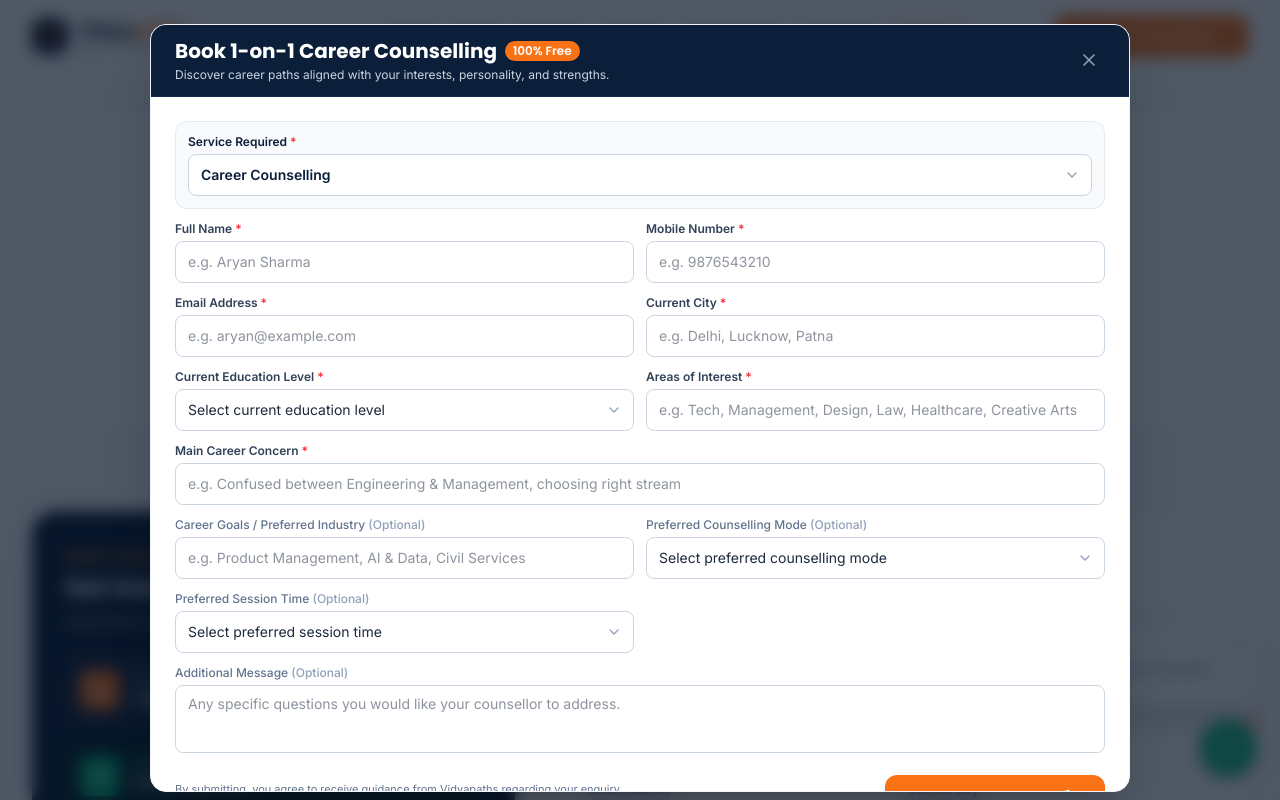
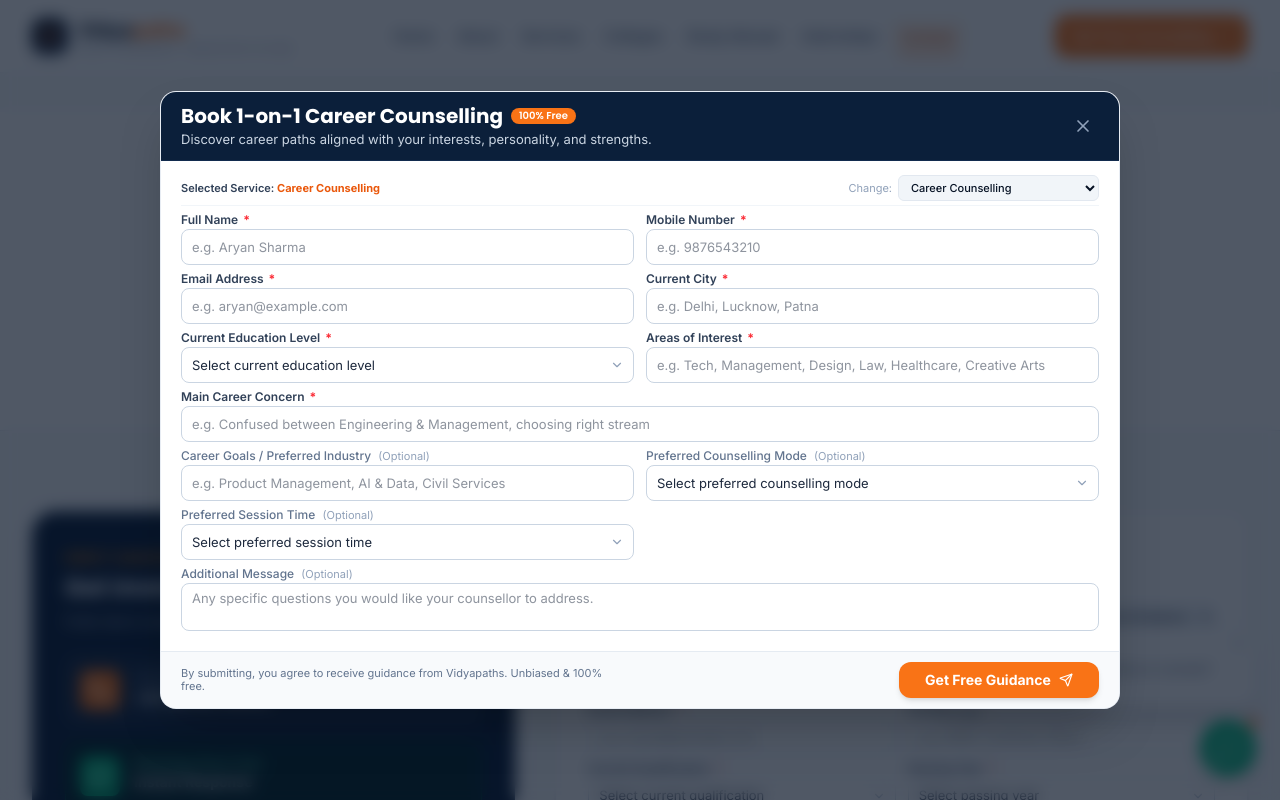
Before and after one commit to aryansingh121/Vidyapaths, a React (Vite) app: page /contact in a window 1280 px wide. Both pictures are taken after a click on the button "Get Free Counselling". Shown: the top 800 px of the page. Built offline with nearby package versions, Linux system fonts and the light colour scheme.

Commit message:
fix: structural redesign of College Admission modal to fit on one screen without scrolling

```diff
--- a/src/components/EnquiryForm.jsx
+++ b/src/components/EnquiryForm.jsx
@@ -55,7 +55,7 @@ export default function EnquiryForm({
     'scholarships-loans': {}
   });
 
-  // Prefill specific prompts (e.g. from college page or country cards)
+  // Prefill specific prompts
   useEffect(() => {
     if (defaultService) {
       if (defaultService.startsWith('Admission Guidance - ')) {
@@ -113,7 +113,6 @@ export default function EnquiryForm({
     if (onServiceChange) {
       onServiceChange(newServiceId);
     }
-    // Clear errors when switching service
     setErrors({});
     if (submitError) setSubmitError('');
   };
@@ -183,7 +182,7 @@ export default function EnquiryForm({
       if (field.type === 'url' && val && val.trim()) {
         const trimmed = val.trim();
         if (!/^https?:\/\/.+/i.test(trimmed)) {
-          newErrors[field.name] = field.errorMessage || 'Please enter a valid URL starting with http:// or https://';
+          newErrors[field.name] = field.errorMessage || 'Please enter a valid URL (http:// or https://)';
         }
       }
     });
@@ -203,7 +202,6 @@ export default function EnquiryForm({
 
     const currentValues = serviceFields[currentServiceId] || {};
 
-    // Assemble comprehensive lead payload (isolating only active service's fields)
     const leadRecord = {
       serviceId: currentServiceId,
       serviceName: activeConfig.displayName,
@@ -234,7 +232,6 @@ export default function EnquiryForm({
       .filter(Boolean)
       .join('\n');
 
-    // Attempt FormSubmit AJAX dispatch if configured
     try {
       if (siteConfig.formSubmitEmail && siteConfig.formSubmitEmail !== 'admissions@vidyapaths.com') {
         const response = await fetch(`https://formsubmit.co/ajax/${siteConfig.formSubmitEmail}`, {
@@ -256,7 +253,7 @@ export default function EnquiryForm({
         });
 
         if (!response.ok) {
-          // Fallback handled gracefully
+          // Graceful handling
         }
       }
     } catch {
@@ -275,16 +272,16 @@ export default function EnquiryForm({
   // Confirmation view
   if (submitted) {
     return (
-      <div className={`text-center animate-in fade-in duration-300 ${isModal ? 'py-3' : 'bg-white rounded-2xl p-6 sm:p-8 border border-slate-200/80 shadow-sm'}`}>
-        <div className="w-14 h-14 bg-emerald-50 text-emerald-600 rounded-full flex items-center justify-center mx-auto mb-3">
-          <CheckCircle className="w-8 h-8" />
+      <div className={`text-center animate-in fade-in duration-300 ${isModal ? 'py-4 px-5 my-auto' : 'bg-white rounded-2xl p-6 sm:p-8 border border-slate-200/80 shadow-sm'}`}>
+        <div className="w-12 h-12 bg-emerald-50 text-emerald-600 rounded-full flex items-center justify-center mx-auto mb-2.5">
+          <CheckCircle className="w-7 h-7" />
         </div>
-        <h3 className="text-xl sm:text-2xl font-bold text-navy-900 mb-1.5">Thank you!</h3>
-        <p className="text-slate-600 max-w-md mx-auto mb-4 text-xs sm:text-sm leading-relaxed">
+        <h3 className="text-xl font-bold text-navy-900 mb-1">Thank you!</h3>
+        <p className="text-slate-600 max-w-md mx-auto mb-3.5 text-xs sm:text-[13px] leading-relaxed">
           Your enquiry for <span className="font-semibold text-navy-900">{activeConfig.displayName}</span> has been received. Our dedicated mentors will get in touch shortly.
         </p>
 
-        <div className="bg-slate-50 rounded-xl p-3.5 mb-4 border border-slate-100 text-left text-xs sm:text-sm max-w-md mx-auto space-y-1.5">
+        <div className="bg-slate-50 rounded-xl p-3 mb-3.5 border border-slate-100 text-left text-xs max-w-md mx-auto space-y-1">
           <div className="flex justify-between">
             <span className="text-slate-500">Service:</span>
             <span className="font-semibold text-orange-600">{activeConfig.displayName}</span>
@@ -303,12 +300,12 @@ export default function EnquiryForm({
           </div>
         </div>
 
-        <div className="flex flex-col sm:flex-row gap-2.5 justify-center max-w-md mx-auto">
+        <div className="flex flex-col sm:flex-row gap-2 justify-center max-w-md mx-auto">
           <button
             onClick={openWhatsAppWithData}
-            className="flex-1 inline-flex items-center justify-center gap-2 px-4 py-2.5 rounded-xl text-xs sm:text-sm font-semibold text-white bg-emerald-600 hover:bg-emerald-700 transition-colors shadow-sm min-h-[42px] cursor-pointer"
+            className="flex-1 inline-flex items-center justify-center gap-1.5 px-4 py-2 rounded-xl text-xs font-semibold text-white bg-emerald-600 hover:bg-emerald-700 transition-colors shadow-sm h-[38px] cursor-pointer"
           >
-            <MessageSquare className="w-4 h-4" />
+            <MessageSquare className="w-3.5 h-3.5" />
             <span>Chat on WhatsApp Now</span>
           </button>
           <button
@@ -319,7 +316,7 @@ export default function EnquiryForm({
                 [currentServiceId]: {}
               }));
             }}
-            className="px-4 py-2.5 rounded-xl text-xs sm:text-sm font-medium text-slate-700 bg-slate-100 hover:bg-slate-200 transition-colors min-h-[42px] cursor-pointer"
+            className="px-4 py-2 rounded-xl text-xs font-medium text-slate-700 bg-slate-100 hover:bg-slate-200 transition-colors h-[38px] cursor-pointer"
           >
             Submit Another Query
           </button>
@@ -334,39 +331,38 @@ export default function EnquiryForm({
     <form
       onSubmit={handleSubmit}
       noValidate
-      className={isModal ? "w-full box-border" : "bg-white rounded-2xl p-6 sm:p-8 border border-slate-200/80 shadow-sm box-border"}
+      className={isModal
+        ? "flex flex-col flex-1 min-h-0 w-full box-border"
+        : "bg-white rounded-2xl p-6 sm:p-8 border border-slate-200/80 shadow-sm box-border"
+      }
     >
       {!isModal && (
-        <div className="flex items-center gap-2 mb-5">
-          <span className="w-8 h-8 rounded-lg bg-orange-100 text-orange-600 flex items-center justify-center shrink-0">
-            <Sparkles className="w-4 h-4" />
+        <div className="flex items-center gap-2 mb-4">
+          <span className="w-7 h-7 rounded-lg bg-orange-100 text-orange-600 flex items-center justify-center shrink-0">
+            <Sparkles className="w-3.5 h-3.5" />
           </span>
           <div>
-            <h3 className="text-lg sm:text-xl font-bold text-navy-900">{activeConfig.modalHeading}</h3>
+            <h3 className="text-lg font-bold text-navy-900">{activeConfig.modalHeading}</h3>
             <p className="text-xs text-slate-500">{activeConfig.shortDescription}</p>
           </div>
         </div>
       )}
 
-      {submitError && (
-        <div className="mb-3 p-2.5 rounded-lg bg-red-50 border border-red-200 text-red-700 text-xs flex items-center gap-2">
-          <AlertCircle className="w-4 h-4 shrink-0" />
-          <span>{submitError}</span>
-        </div>
-      )}
+      {/* Form Scrollable Body (14px 20px padding on desktop) */}
+      <div className={isModal ? "flex-1 overflow-y-auto px-4 sm:px-5 py-3 sm:py-3.5 space-y-2 box-border" : "space-y-2.5"}>
 
-      <div className="space-y-3">
-        {/* Service Selector Dropdown */}
-        <div className="bg-slate-50 p-2.5 sm:p-3 rounded-xl border border-slate-200/80">
-          <label htmlFor={`${formUid}-serviceCategory`} className="block text-xs font-semibold text-navy-900 mb-1">
-            Service Required <span className="text-red-500">*</span>
-          </label>
-          <div className="relative">
+        {/* Compact Single-Row Service Selector */}
+        <div className="flex items-center justify-between gap-2 pb-1 border-b border-slate-100 text-[11px] text-slate-600">
+          <span className="font-semibold text-slate-700 truncate">
+            Selected Service: <span className="text-orange-600 font-bold">{activeConfig.displayName}</span>
+          </span>
+          <div className="flex items-center gap-1.5 shrink-0">
+            <span className="text-slate-400 text-[11px] hidden sm:inline">Change:</span>
             <select
               id={`${formUid}-serviceCategory`}
               value={currentServiceId}
               onChange={(e) => handleServiceSelect(e.target.value)}
-              className="w-full px-3 py-2 text-xs sm:text-sm rounded-lg border border-slate-300 font-semibold text-navy-900 bg-white hover:border-orange-500 focus:border-orange-500 focus:outline-none focus:ring-1 focus:ring-orange-500 h-10 sm:h-[42px] transition-colors appearance-none pr-8 cursor-pointer"
+              className="h-[26px] px-2 py-0 text-[11px] font-medium text-navy-950 bg-slate-100 hover:bg-slate-200/70 border border-slate-200 rounded-md focus:outline-none focus:border-orange-500 cursor-pointer"
             >
               {SERVICE_OPTIONS.map((opt) => (
                 <option key={opt.id} value={opt.id}>
@@ -374,16 +370,27 @@ export default function EnquiryForm({
                 </option>
               ))}
             </select>
-            <ChevronDown className="w-4 h-4 text-slate-400 absolute right-3 top-1/2 -translate-y-1/2 pointer-events-none" />
           </div>
         </div>
 
-        {/* Section 1: Shared Contact Details */}
-        <div className="grid grid-cols-1 sm:grid-cols-2 gap-2.5 sm:gap-3">
+        {submitError && (
+          <div className="p-2 rounded-lg bg-red-50 border border-red-200 text-red-700 text-xs flex items-center gap-2">
+            <AlertCircle className="w-3.5 h-3.5 shrink-0" />
+            <span>{submitError}</span>
+          </div>
+        )}
+
+        {/* Unified Compact Two-Column Grid (Row Gap: 8px, Col Gap: 12px) */}
+        <div className="grid grid-cols-1 sm:grid-cols-2 gap-x-3 gap-y-2">
+
+          {/* Row 1 & 2: Shared Contact Fields */}
           {SHARED_FIELDS.map((field) => (
-            <div key={field.name}>
-              <label htmlFor={`${formUid}-${field.name}`} className="block text-xs font-semibold text-slate-700 mb-1">
-                {field.label} {field.required && <span className="text-red-500">*</span>}
+            <div key={field.name} className="col-span-1">
+              <label
+                htmlFor={`${formUid}-${field.name}`}
+                className="block text-[12px] font-semibold text-slate-700 mb-[3px] leading-none"
+              >
+                {field.label} {field.required && <span className="text-red-500 font-bold ml-0.5">*</span>}
               </label>
               <input
                 id={`${formUid}-${field.name}`}
@@ -394,21 +401,19 @@ export default function EnquiryForm({
                 onChange={handleSharedChange}
                 aria-invalid={!!errors[field.name]}
                 aria-describedby={errors[field.name] ? `${formUid}-${field.name}-err` : undefined}
-                className={`w-full px-3 py-2 text-xs sm:text-sm rounded-lg border h-10 sm:h-[42px] transition-colors ${
+                className={`w-full px-2.5 text-[13px] rounded-lg border h-[36px] transition-colors ${
                   errors[field.name] ? 'border-red-400 bg-red-50/30' : 'border-slate-300 focus:border-orange-500'
                 } focus:outline-none focus:ring-1 focus:ring-orange-500`}
               />
               {errors[field.name] && (
-                <p id={`${formUid}-${field.name}-err`} className="text-xs text-red-500 mt-0.5">
+                <p id={`${formUid}-${field.name}-err`} className="text-[11px] text-red-500 leading-none mt-1">
                   {errors[field.name]}
                 </p>
               )}
             </div>
           ))}
-        </div>
 
-        {/* Section 2: Service-Specific Fields */}
-        <div className="grid grid-cols-1 sm:grid-cols-2 gap-2.5 sm:gap-3">
+          {/* Row 3 to 7: Service-Specific Fields */}
           {activeConfig.fields.map((field) => {
             const isFullWidth = field.colSpan === 2 || field.type === 'textarea';
             const value = currentValues[field.name] || '';
@@ -417,17 +422,21 @@ export default function EnquiryForm({
             return (
               <div
                 key={field.name}
-                className={isFullWidth ? "sm:col-span-2" : "col-span-1"}
+                className={isFullWidth ? "sm:col-span-2 col-span-1" : "col-span-1"}
               >
                 <label
                   htmlFor={`${formUid}-${field.name}`}
-                  className={`block mb-1 ${
+                  className={`block mb-[3px] leading-none ${
                     field.required
-                      ? 'text-xs font-semibold text-slate-700'
-                      : 'text-[11px] sm:text-xs font-medium text-slate-500'
+                      ? 'text-[12px] font-semibold text-slate-700'
+                      : 'text-[12px] font-medium text-slate-500'
                   }`}
                 >
-                  {field.label} {field.required ? <span className="text-red-500">*</span> : <span className="text-slate-400">(Optional)</span>}
+                  {field.label} {field.required ? (
+                    <span className="text-red-500 font-bold ml-0.5">*</span>
+                  ) : (
+                    <span className="text-slate-400 font-normal ml-1 text-[11px]">(Optional)</span>
+                  )}
                 </label>
 
                 {field.type === 'select' ? (
@@ -438,7 +447,7 @@ export default function EnquiryForm({
                       onChange={(e) => handleServiceFieldChange(field.name, e.target.value)}
                       aria-invalid={!!fieldError}
                       aria-describedby={fieldError ? `${formUid}-${field.name}-err` : undefined}
-                      className={`w-full px-3 py-2 text-xs sm:text-sm rounded-lg border h-10 sm:h-[42px] transition-colors bg-white appearance-none pr-8 cursor-pointer ${
+                      className={`w-full px-2.5 text-[13px] rounded-lg border h-[36px] transition-colors bg-white appearance-none pr-7 cursor-pointer ${
                         fieldError ? 'border-red-400 bg-red-50/30' : 'border-slate-300 focus:border-orange-500'
                       } focus:outline-none focus:ring-1 focus:ring-orange-500`}
                     >
@@ -449,7 +458,7 @@ export default function EnquiryForm({
                         </option>
                       ))}
                     </select>
-                    <ChevronDown className="w-4 h-4 text-slate-400 absolute right-3 top-1/2 -translate-y-1/2 pointer-events-none" />
+                    <ChevronDown className="w-3.5 h-3.5 text-slate-400 absolute right-2.5 top-1/2 -translate-y-1/2 pointer-events-none" />
                   </div>
                 ) : field.type === 'textarea' ? (
                   <textarea
@@ -460,7 +469,7 @@ export default function EnquiryForm({
                     onChange={(e) => handleServiceFieldChange(field.name, e.target.value)}
                     aria-invalid={!!fieldError}
                     aria-describedby={fieldError ? `${formUid}-${field.name}-err` : undefined}
-                    className={`w-full px-3 py-2 text-xs sm:text-sm rounded-lg border h-[64px] sm:h-[68px] resize-none transition-colors ${
+                    className={`w-full px-2.5 py-1.5 text-[13px] rounded-lg border h-[48px] resize-none transition-colors leading-snug ${
                       fieldError ? 'border-red-400 bg-red-50/30' : 'border-slate-300 focus:border-orange-500'
                     } focus:outline-none focus:ring-1 focus:ring-orange-500`}
                   />
@@ -473,14 +482,14 @@ export default function EnquiryForm({
                     onChange={(e) => handleServiceFieldChange(field.name, e.target.value)}
                     aria-invalid={!!fieldError}
                     aria-describedby={fieldError ? `${formUid}-${field.name}-err` : undefined}
-                    className={`w-full px-3 py-2 text-xs sm:text-sm rounded-lg border h-10 sm:h-[42px] transition-colors ${
+                    className={`w-full px-2.5 text-[13px] rounded-lg border h-[36px] transition-colors ${
                       fieldError ? 'border-red-400 bg-red-50/30' : 'border-slate-300 focus:border-orange-500'
                     } focus:outline-none focus:ring-1 focus:ring-orange-500`}
                   />
                 )}
 
                 {fieldError && (
-                  <p id={`${formUid}-${field.name}-err`} className="text-xs text-red-500 mt-0.5">
+                  <p id={`${formUid}-${field.name}-err`} className="text-[11px] text-red-500 leading-none mt-1">
                     {fieldError}
                   </p>
                 )}
@@ -488,32 +497,35 @@ export default function EnquiryForm({
             );
           })}
         </div>
+      </div>
 
-        {/* Section 3: Submit Button & Privacy Note */}
-        <div className="pt-1 flex flex-col sm:flex-row sm:items-center sm:justify-between gap-2.5 sm:gap-4">
-          <p className="text-[11px] text-slate-500 leading-tight order-2 sm:order-1 sm:max-w-xs md:max-w-md">
-            By submitting, you agree to receive guidance from Vidyapaths regarding your enquiry. Unbiased & 100% free.
+      {/* Sticky Compact Submit Footer (shrink-0) */}
+      <div className={isModal
+        ? "shrink-0 border-t border-slate-200/80 bg-slate-50 px-4 sm:px-5 py-2.5 flex flex-col sm:flex-row sm:items-center sm:justify-between gap-2.5 box-border"
+        : "pt-3 flex flex-col sm:flex-row sm:items-center sm:justify-between gap-3"
+      }>
+        <p className="text-[11px] text-slate-500 leading-tight order-2 sm:order-1 sm:max-w-md">
+          By submitting, you agree to receive guidance from Vidyapaths. Unbiased & 100% free.
         </p>
 
         <button
           type="submit"
           disabled={isSubmitting}
-            className="order-1 sm:order-2 w-full sm:w-auto min-w-[200px] sm:min-w-[220px] inline-flex items-center justify-center gap-2 px-6 py-2.5 sm:py-3 rounded-xl font-bold text-white bg-orange-500 hover:bg-orange-600 transition-all shadow-md hover:shadow-orange-500/20 active:scale-[0.99] cursor-pointer disabled:opacity-70 min-h-[42px] shrink-0 text-xs sm:text-sm"
+          className="order-1 sm:order-2 w-full sm:w-auto min-w-[200px] inline-flex items-center justify-center gap-2 px-5 py-2 rounded-xl font-bold text-white bg-orange-500 hover:bg-orange-600 transition-all shadow-md hover:shadow-orange-500/20 active:scale-[0.99] cursor-pointer disabled:opacity-70 h-[36px] shrink-0 text-xs sm:text-sm"
         >
           {isSubmitting ? (
             <span className="flex items-center gap-2">
-                <span className="w-4 h-4 border-2 border-white border-t-transparent rounded-full animate-spin"></span>
-                <span>Submitting Enquiry...</span>
+              <span className="w-3.5 h-3.5 border-2 border-white border-t-transparent rounded-full animate-spin"></span>
+              <span>Submitting...</span>
             </span>
           ) : (
             <>
               <span>Get Free Guidance</span>
-                <Send className="w-4 h-4" />
+              <Send className="w-3.5 h-3.5" />
             </>
           )}
         </button>
       </div>
-      </div>
     </form>
   );
 }
--- a/src/components/EnquiryModal.jsx
+++ b/src/components/EnquiryModal.jsx
@@ -6,7 +6,7 @@ import { SERVICE_FORM_CONFIGS, getServiceConfig } from '../data/serviceFormConfi
 export default function EnquiryModal({ isOpen, onClose, defaultService = '' }) {
   const [activeServiceId, setActiveServiceId] = useState(() => getServiceConfig(defaultService).id);
 
-  // When defaultService prop changes (e.g. user clicks different service card), update active service
+  // When defaultService prop changes, update active service
   useEffect(() => {
     if (defaultService) {
       setActiveServiceId(getServiceConfig(defaultService).id);
@@ -34,22 +34,22 @@ export default function EnquiryModal({ isOpen, onClose, defaultService = '' }) {
   const currentConfig = SERVICE_FORM_CONFIGS[activeServiceId] || getServiceConfig(defaultService);
 
   return (
-    <div className="fixed inset-0 z-50 flex items-center justify-center p-2 sm:p-4 md:p-6 overflow-y-auto bg-navy-950/70 backdrop-blur-sm animate-in fade-in duration-200 box-border">
+    <div className="fixed inset-0 z-50 flex items-center justify-center p-2 sm:p-4 overflow-y-auto bg-navy-950/70 backdrop-blur-sm animate-in fade-in duration-200 box-border">
       <div
         className="fixed inset-0"
         onClick={onClose}
         aria-hidden="true"
       />
-      <div className="relative w-full max-w-[940px] xl:max-w-[980px] bg-white rounded-2xl shadow-2xl overflow-hidden z-10 max-h-[calc(100dvh-20px)] sm:max-h-[calc(100dvh-32px)] flex flex-col my-auto box-border border border-slate-100">
+      <div className="relative w-full max-w-[960px] bg-white rounded-2xl shadow-2xl overflow-hidden z-10 max-h-[calc(100dvh-32px)] flex flex-col my-auto box-border border border-slate-200/80">
 
-        {/* Dynamic Service-Specific Header */}
-        <div className="px-4 sm:px-6 py-2.5 sm:py-3 bg-navy-900 text-white flex items-center justify-between border-b border-navy-800 shrink-0">
-          <div className="pr-2">
-            <h3 className="text-base sm:text-lg lg:text-xl font-bold text-white flex items-center gap-2">
+        {/* Compact Sticky Header (shrink-0: 12px 20px padding) */}
+        <div className="px-5 py-3 bg-navy-900 text-white flex items-center justify-between border-b border-navy-800 shrink-0">
+          <div className="pr-3">
+            <h3 className="text-lg sm:text-[20px] font-bold text-white flex items-center gap-2 leading-tight">
               <span>{currentConfig.modalHeading}</span>
-              <span className="text-[10px] sm:text-xs bg-orange-500 text-white px-2 py-0.5 rounded-full font-semibold shrink-0">100% Free</span>
+              <span className="text-[10px] bg-orange-500 text-white px-2 py-0.5 rounded-full font-semibold shrink-0">100% Free</span>
             </h3>
-            <p className="text-[11px] sm:text-xs text-slate-300 mt-0.5 leading-snug line-clamp-1 sm:line-clamp-none">
+            <p className="text-[12px] sm:text-[13px] text-slate-300 mt-0.5 leading-snug line-clamp-1 sm:line-clamp-none">
               {currentConfig.shortDescription}
             </p>
           </div>
@@ -62,8 +62,8 @@ export default function EnquiryModal({ isOpen, onClose, defaultService = '' }) {
           </button>
         </div>
 
-        {/* Modal Body without nested scroll container */}
-        <div className="p-3.5 sm:p-5 lg:p-6 overflow-y-auto box-border">
+        {/* Modal Body / Form Container (flex-1 flex flex-col min-h-0) */}
+        <div className="flex-1 flex flex-col min-h-0 overflow-hidden box-border">
           <EnquiryForm
             defaultService={defaultService}
             activeServiceId={activeServiceId}
```
Lines whose indentation alone changed are shown as unchanged.
